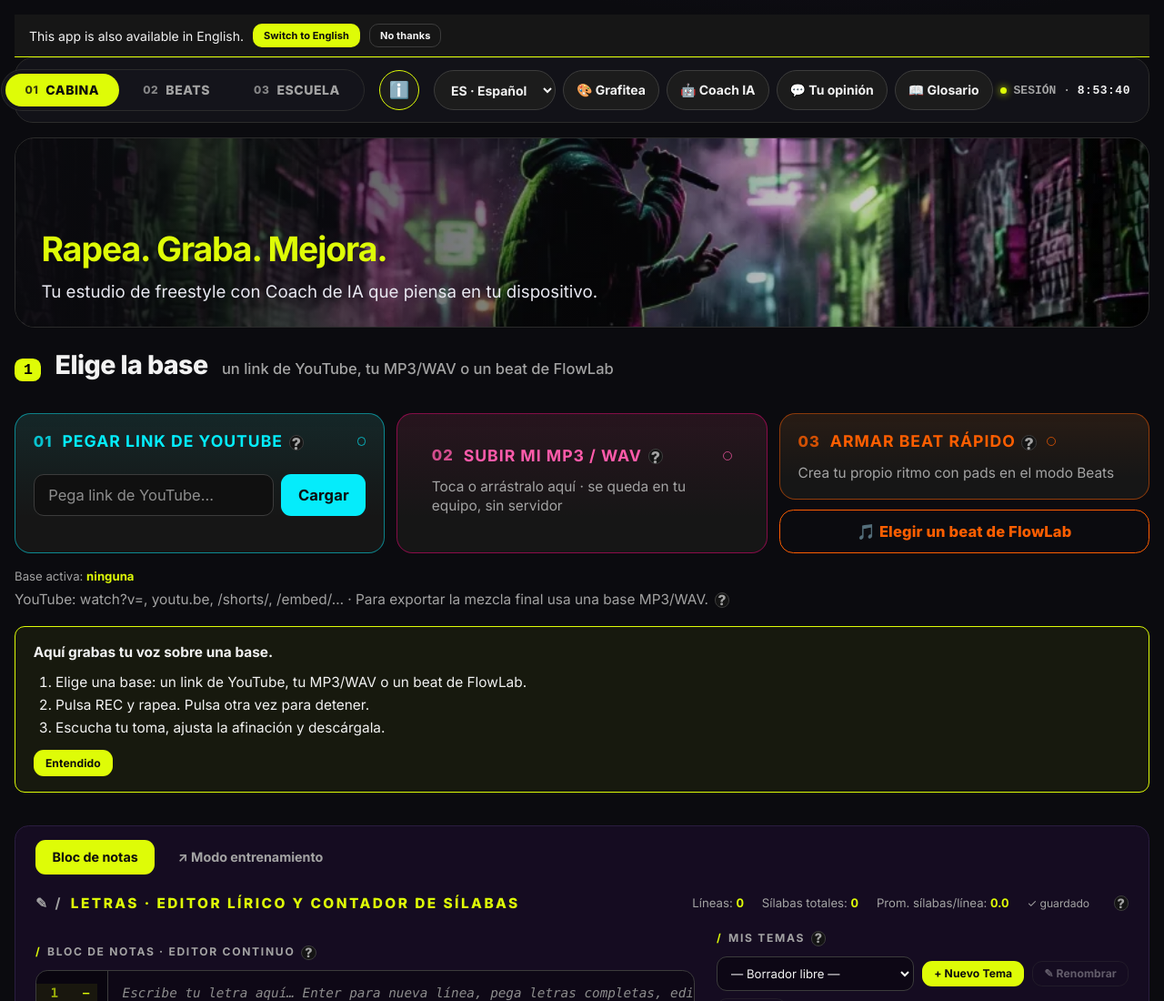
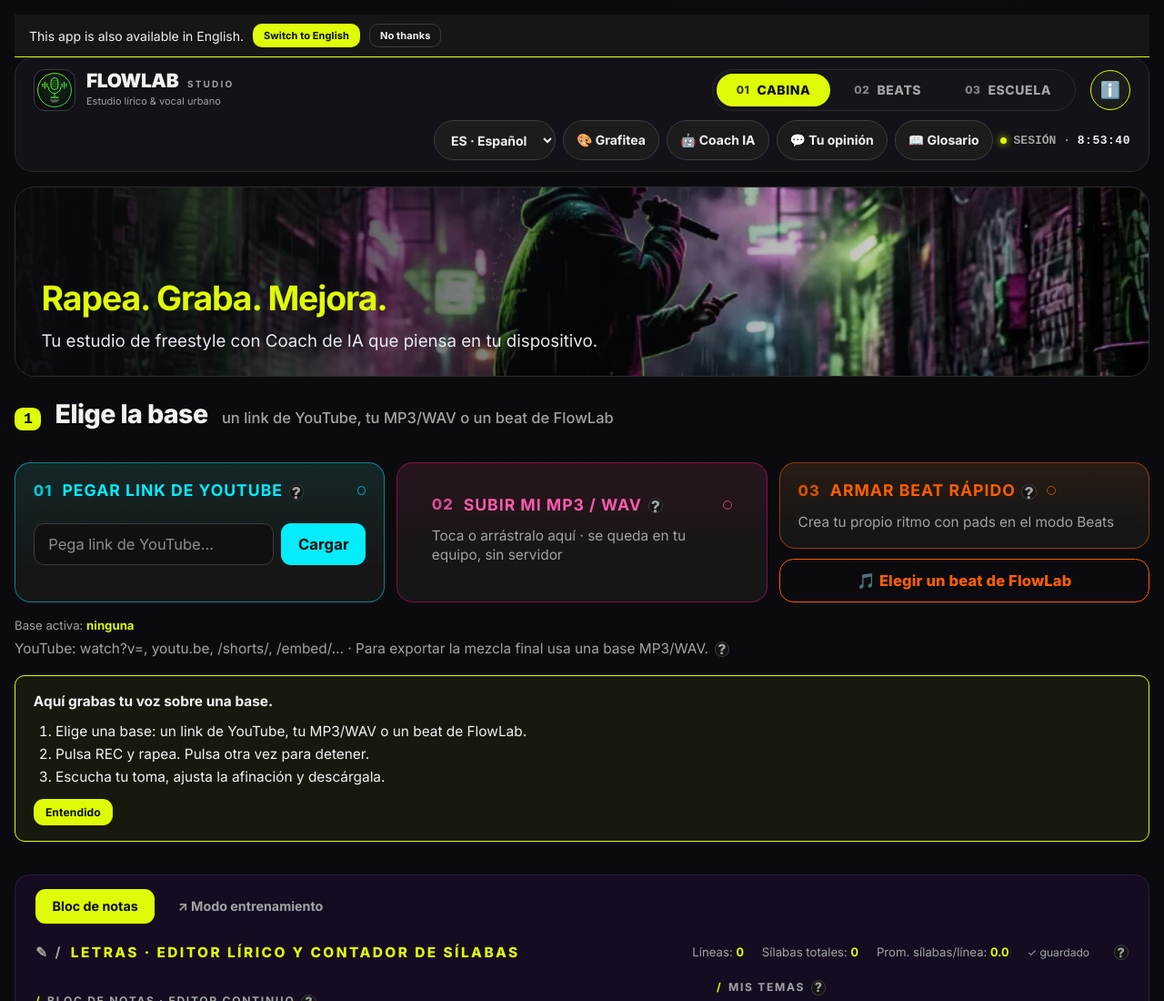
Before and after one commit to flowlabstudio/flowlab-open, a plain HTML site: page public/index.html in a window 1280 px wide. Shown: the top 1100 px of the page at 91% size. Drawn offline with Linux system fonts and the light colour scheme.

Commit message:
Cabecera sin superposicion y logo lleva al inicio
Co-Authored-By: Claude Sonnet 5.5 <noreply@anthropic.com>

```diff
--- a/public/index.html
+++ b/public/index.html
@@ -819,6 +819,7 @@
 <script src="burbuja-ia.js" defer></script>
 <script src="graffiti.js" defer></script>
 <script src="feedback.js" defer></script>
+<script src="inicio.js" defer></script>
 <script src="escuela-ia.js" defer></script>
 <script src="editor-voz.js" defer></script>
 <script src="rapear-imagenes.js" defer></script>
--- /dev/null
+++ b/public/inicio.js
@@ -0,0 +1,15 @@
+/* FlowLab · el logo y el título llevan al inicio (Cabina, arriba de todo). */
+(function () {
+  'use strict';
+  function init() {
+    const brand = document.querySelector('.topbar .brand'); if (!brand) return;
+    brand.setAttribute('role', 'link'); brand.setAttribute('tabindex', '0'); brand.setAttribute('aria-label', 'Ir al inicio de FlowLab Studio'); brand.title = 'Ir al inicio';
+    const go = () => {
+      const tab = document.querySelector('[data-mode-tab="cabina"]'); if (tab) tab.click();
+      window.scrollTo({ top: 0, behavior: 'smooth' });
+    };
+    brand.addEventListener('click', go);
+    brand.addEventListener('keydown', e => { if (e.key === 'Enter' || e.key === ' ') { e.preventDefault(); go(); } });
+  }
+  if (document.readyState === 'loading') document.addEventListener('DOMContentLoaded', init); else init();
+})();
--- a/public/sw.js
+++ b/public/sw.js
@@ -9,10 +9,10 @@
    si no hay (o tarda más de 6 s), usa la copia guardada.
    Al publicar una versión nueva, sube el número de VERSION.
    ===================================================================== */
-const VERSION = 'flowlab-v48';
+const VERSION = 'flowlab-v49';
 const CORE = [
   './', 'styles.css',
-  'app.js', 'autotune-worklet.js', 'freestyle-data.js', 'freestyle-school.js', 'cabina.js', 'beats.js', 'presets.js', 'help.js', 'glosario.js', 'ai-coach.js', 'burbuja-ia.js', 'graffiti.js', 'feedback.js', 'escuela-ia.js', 'editor-voz.js', 'rapear-imagenes.js', 'tema-elite.css', 'assets/img/hero.webp', 'assets/img/hero-2.webp', 'assets/img/genre-trap.webp', 'assets/img/genre-boombap.webp', 'assets/img/genre-reggaeton.webp', 'i18n.js', 'pwa.js',
+  'app.js', 'autotune-worklet.js', 'freestyle-data.js', 'freestyle-school.js', 'cabina.js', 'beats.js', 'presets.js', 'help.js', 'glosario.js', 'ai-coach.js', 'burbuja-ia.js', 'graffiti.js', 'feedback.js', 'inicio.js', 'escuela-ia.js', 'editor-voz.js', 'rapear-imagenes.js', 'tema-elite.css', 'assets/img/hero.webp', 'assets/img/hero-2.webp', 'assets/img/genre-trap.webp', 'assets/img/genre-boombap.webp', 'assets/img/genre-reggaeton.webp', 'i18n.js', 'pwa.js',
   'assets/fonts/inter-latin-wght.woff2',
   'manifest.json', 'favicon.ico', 'apple-touch-icon.png', 'legal.css', 'privacidad.html', '404.html',
   'assets/logo.svg', 'assets/silencio.mp3', 'assets/icon-192.png', 'assets/icon-512.png', 'assets/icon-maskable-512.png'
--- a/public/tema-elite.css
+++ b/public/tema-elite.css
@@ -122,3 +122,10 @@ html[data-tema=claro] .editor-wrap textarea,html[data-tema=claro] #mainTextarea{
 .gc-icon{display:grid;place-items:center}
 .what+b .gc-svg{width:20px;height:20px;margin-right:4px}
 html[data-tema=claro] .gc-svg{color:#5C6B00}
+/* Cabecera: nada se encima; si falta ancho, las herramientas bajan a otra fila */
+.topbar{display:flex;flex-wrap:wrap;align-items:center;gap:10px 16px}
+.topbar .brand{flex:0 0 auto;cursor:pointer}
+.topbar .modes{flex:0 0 auto;justify-self:auto;margin-left:auto}
+.topbar .mode-info{flex:0 0 auto}
+.topbar .status-strip{flex:1 1 auto;flex-wrap:wrap;justify-content:flex-end}
+@media (max-width:1100px){.topbar .modes{margin-left:0}}
```
